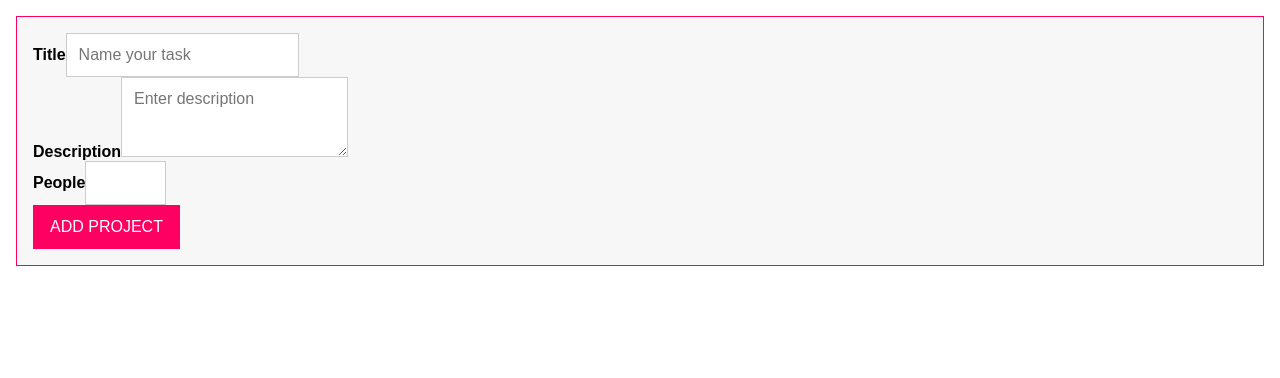
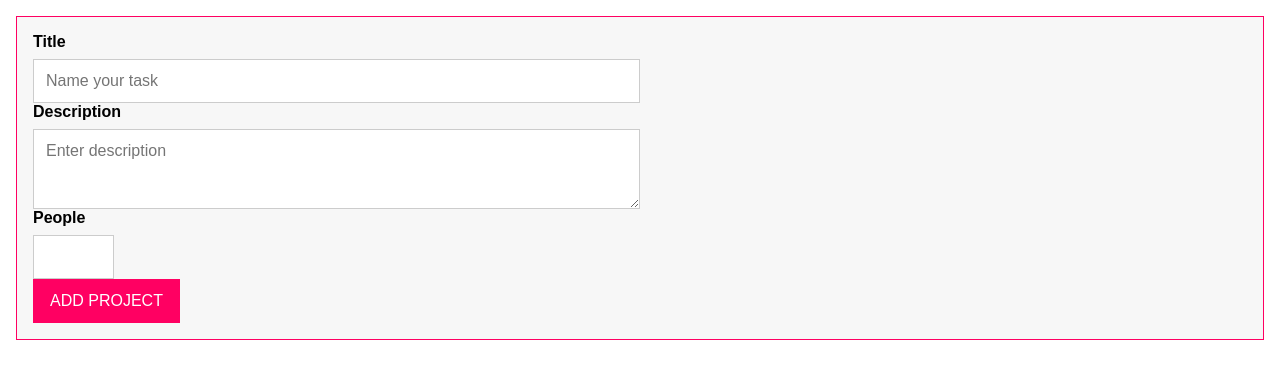
Before and after one commit to kraviecdev/dragdrop, a React (Vite) app: page / in a window 1280 px wide. Shown: the top 378 px of the page. Built offline with nearby package versions, Linux system fonts and the light colour scheme.

Commit message:
fix className

```diff
--- a/src/_components/Form/FormInput/index.tsx
+++ b/src/_components/Form/FormInput/index.tsx
@@ -26,7 +26,7 @@ const FormInput = forwardRef<
   FormInputProps
 >(({ htmlFor, label, textarea, params }, ref) => {
   return (
-    <div className="form-controll">
+    <div className="form-control">
       <label htmlFor={htmlFor} className="form-label">
         {label}
       </label>
```
